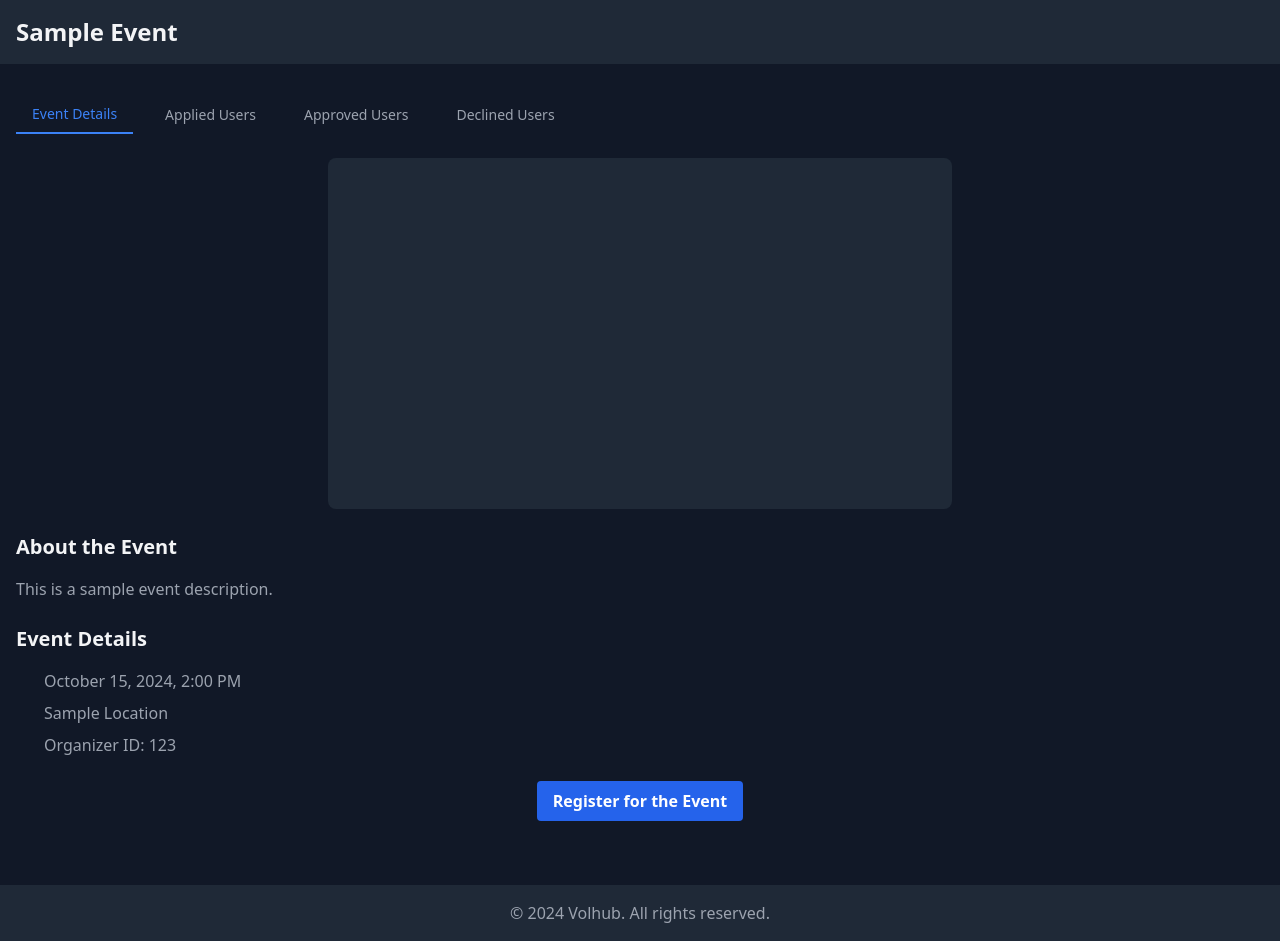
After one commit to ecoholic84/volhub, a PHP site: page /includes/event-tab.php in a window 1280 px wide. The commit adds this page. Run offline with PHP 8.4, Linux system fonts and the light colour scheme; some libraries are stand-ins or nearby versions.

Commit message:
implement registration

```diff
--- /dev/null
+++ b/includes/event-tab.php
@@ -0,0 +1,153 @@
+<!DOCTYPE html>
+<html lang="en">
+
+<head>
+    <meta charset="UTF-8">
+    <meta name="viewport" content="width=device-width, initial-scale=1.0">
+    <title>Event Page</title>
+    <script src="https://cdn.tailwindcss.com"></script>
+    <link href="https://cdn.jsdelivr.net/npm/lucide-static@0.321.0/font/lucide.min.css" rel="stylesheet">
+    <script>
+    tailwind.config = {
+        theme: {
+            extend: {
+                colors: {
+                    'dark': '#1a1a1a',
+                    'dark-light': '#2a2a2a',
+                }
+            }
+        }
+    }
+    </script>
+</head>
+
+<body class="min-h-screen bg-gray-900 text-gray-100 flex flex-col">
+    <header class="bg-gray-800 py-4">
+        <div class="container mx-auto px-4">
+            <h1 class="text-xl md:text-2xl font-bold">Sample Event</h1>
+        </div>
+    </header>
+
+    <main class="flex-grow container mx-auto px-4 py-8">
+        <div class="mb-4 overflow-x-auto">
+            <div class="flex space-x-2 md:space-x-4">
+                <button
+                    class="tab-button py-2 px-3 md:px-4 text-sm font-medium text-center whitespace-nowrap text-blue-500 border-b-2 border-blue-500"
+                    data-tab="event-details">Event Details</button>
+                <button
+                    class="tab-button py-2 px-3 md:px-4 text-sm font-medium text-center whitespace-nowrap text-gray-400 hover:text-gray-200"
+                    data-tab="applied-users">Applied Users</button>
+                <button
+                    class="tab-button py-2 px-3 md:px-4 text-sm font-medium text-center whitespace-nowrap text-gray-400 hover:text-gray-200"
+                    data-tab="approved-users">Approved Users</button>
+                <button
+                    class="tab-button py-2 px-3 md:px-4 text-sm font-medium text-center whitespace-nowrap text-gray-400 hover:text-gray-200"
+                    data-tab="declined-users">Declined Users</button>
+            </div>
+        </div>
+
+        <div class="mt-6">
+            <div id="event-details" class="tab-content">
+                <div class="space-y-6">
+                    <div
+                        class="aspect-video bg-gray-800 rounded-lg flex items-center justify-center mx-auto w-full md:w-3/4 lg:w-1/2">
+                        <i class="lucide-calendar h-16 w-16 md:h-14 md:w-14 lg:h-12 lg:w-12 text-gray-600"></i>
+                    </div>
+
+
+
+
+                    <div class="space-y-4">
+                        <h2 class="text-xl font-semibold">About the Event</h2>
+                        <p class="text-gray-400">This is a sample event description.</p>
+                    </div>
+                    <div class="space-y-4">
+                        <h2 class="text-xl font-semibold">Event Details</h2>
+                        <div class="space-y-2">
+                            <div class="flex items-center space-x-2 text-gray-400">
+                                <i class="lucide-calendar h-5 w-5"></i>
+                                <span>October 15, 2024, 2:00 PM</span>
+                            </div>
+                            <div class="flex items-center space-x-2 text-gray-400">
+                                <i class="lucide-map-pin h-5 w-5"></i>
+                                <span>Sample Location</span>
+                            </div>
+                            <div class="flex items-center space-x-2 text-gray-400">
+                                <i class="lucide-user h-5 w-5"></i>
+                                <span>Organizer ID: 123</span>
+                            </div>
+                        </div>
+                    </div>
+                    <div class="text-center">
+                        <button id="register-btn"
+                            class="bg-blue-600 hover:bg-blue-700 text-white font-bold py-2 px-4 rounded">
+                            Register for the Event
+                        </button>
+                        <p id="registration-message" class="text-green-400 mt-2 hidden"></p>
+                    </div>
+                </div>
+            </div>
+
+            <div id="applied-users" class="tab-content hidden">
+                <h2 class="text-xl font-semibold mb-4">Applied Users</h2>
+                <p class="text-gray-400">List of users who have applied for this event will be displayed here.</p>
+            </div>
+
+            <div id="approved-users" class="tab-content hidden">
+                <h2 class="text-xl font-semibold mb-4">Approved Users</h2>
+                <p class="text-gray-400">List of users approved for this event will be displayed here.</p>
+            </div>
+
+            <div id="declined-users" class="tab-content hidden">
+                <h2 class="text-xl font-semibold mb-4">Declined Users</h2>
+                <p class="text-gray-400">List of users declined for this event will be displayed here.</p>
+            </div>
+        </div>
+    </main>
+
+    <footer class="bg-gray-800 py-4 mt-8">
+        <div class="container mx-auto px-4 text-center text-gray-400">
+            <p>&copy; <span id="current-year"></span> Volhub. All rights reserved.</p>
+        </div>
+    </footer>
+
+    <script>
+    // Tab switching functionality
+    const tabButtons = document.querySelectorAll('.tab-button');
+    const tabContents = document.querySelectorAll('.tab-content');
+
+    tabButtons.forEach(button => {
+        button.addEventListener('click', () => {
+            const tabId = button.getAttribute('data-tab');
+
+            tabButtons.forEach(btn => btn.classList.remove('text-blue-500', 'border-b-2',
+                'border-blue-500'));
+            tabContents.forEach(content => content.classList.add('hidden'));
+
+            button.classList.add('text-blue-500', 'border-b-2', 'border-blue-500');
+            document.getElementById(tabId).classList.remove('hidden');
+        });
+    });
+
+    // Registration functionality
+    const registerBtn = document.getElementById('register-btn');
+    const registrationMessage = document.getElementById('registration-message');
+
+    registerBtn.addEventListener('click', () => {
+        registerBtn.disabled = true;
+        registerBtn.textContent = 'Registering...';
+
+        setTimeout(() => {
+            registerBtn.classList.add('hidden');
+            registrationMessage.textContent =
+                "Thank you for registering! We'll be in touch soon with more details.";
+            registrationMessage.classList.remove('hidden');
+        }, 1500);
+    });
+
+    // Set current year in footer
+    document.getElementById('current-year').textContent = new Date().getFullYear();
+    </script>
+</body>
+
+</html>
```
Also changed, not shown: includes/dbh.inc.php (+15 -0 lines), includes/event-page.php (+35 -7 lines), includes/org-dashboard.php (+18 -8 lines).
